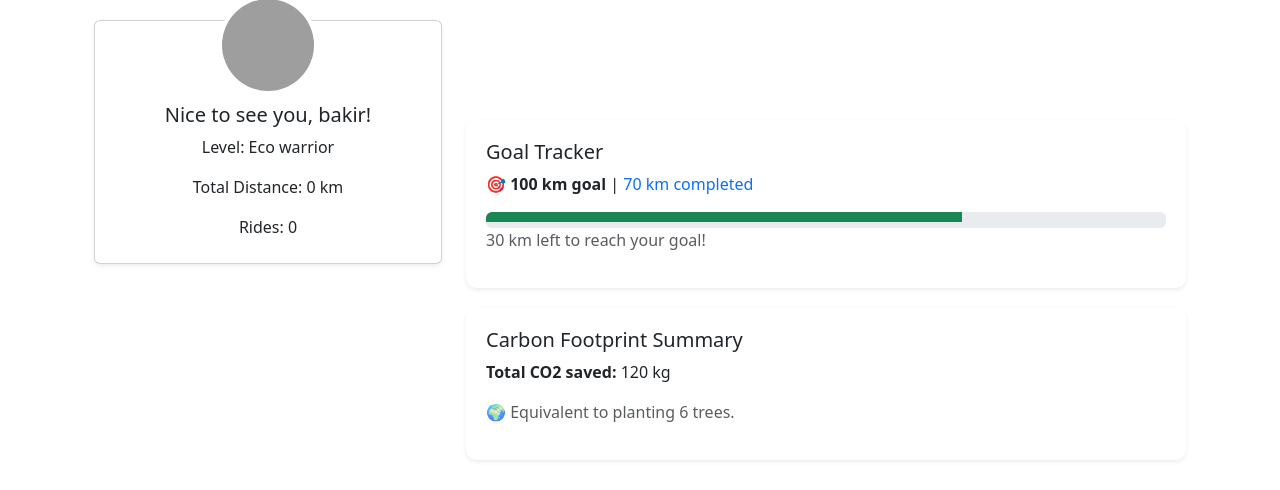
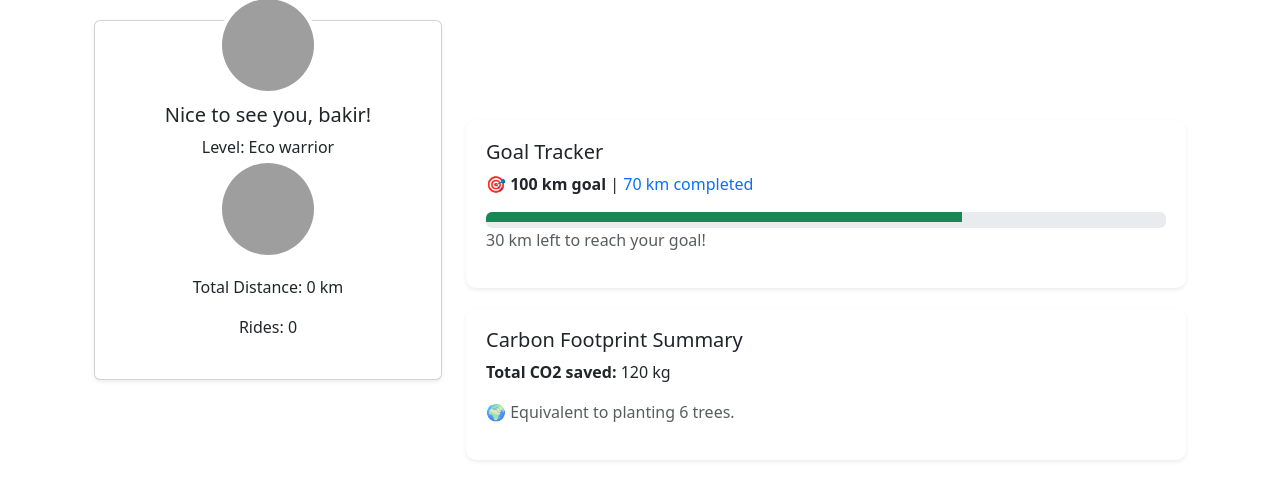
Before and after one commit to BakirBukvic/prvi_korak_hackathon, a Django app: page /profile/ in a window 1280 px wide. Shown: the part 410-900 px from the top of the page. Run offline with Django 5.2, Linux system fonts and the light colour scheme; a user stored in the database is signed in; data comes from the database, SQL or seed files in the repository; both versions use the stored data as it was after the commit; grey boxes are pictures that could not be loaded.

Commit message:
add place to store badges on user profile

```diff
--- a/base/models.py
+++ b/base/models.py
@@ -6,7 +6,7 @@ class UserLevel(models.Model):
     description = models.TextField(blank=True, null=True)
     points = models.IntegerField(default=0)
     svg_path = models.TextField(blank=True, null=True)
-
+    level = models.IntegerField(default=0)
     def __str__(self):
         return self.name
 
--- a/carpooling/settings.py
+++ b/carpooling/settings.py
@@ -124,7 +124,8 @@ USE_TZ = True
 STATIC_URL = 'static/'
 STATICFILES_DIRS = [
     BASE_DIR / "static",
-    BASE_DIR / "base/static",  # Add this line
+    BASE_DIR / "base/static",
+    BASE_DIR / "base/static",
 ]
 
 
--- a/user_profile/templates/user_profile.html
+++ b/user_profile/templates/user_profile.html
@@ -1,5 +1,5 @@
 {% extends 'base.html' %}
-
+{% load static %}  <!-- Add this line -->
 {% block content %}
 
 <style>
@@ -34,6 +34,7 @@
             max-height: 200px;
             overflow-y: scroll;
         }
+
 </style>
     <!-- Hero Image Section -->
     <div class="hero-image"></div>
@@ -44,10 +45,13 @@
             <!-- Left Column - User Card -->
             <div class="col-md-4">
                 <div class="card user-card shadow-sm">
-                    <div class="card-body">
+                    <div class="card-body mb-3">
                         <img src="https://picsum.photos/200/300" alt="{{ user_profile.username }}'s Profile Image">
                         <h5 class="card-title mt-2">Nice to see you, {{ user_profile.username }}!</h5>
-                        <p class="card-text">Level: {{ user_profile.level.name }}</p>
+                        <p class="card-text mb-3">Level: {{ user_profile.level.name }}</p>
+                        <p class="card-text mb-3 " style="margin-top:50px">
+                            <img src="{% static 'base/svgs/bedzevi/'|add:user_profile.level.svg_path %}" alt="{{ user_profile.level.name }} Badge" width="100" height="100">
+                        </p>
                         <p class="card-text">Total Distance: {{ user_profile.km_passed }} km</p>
                         <p class="card-text">Rides: {{ user_profile.number_of_rides }}</p>
                         {% if user_profile.profile_description %}
```
Also changed, not shown: base/migrations/0002_userlevel_level.py (added), base/static/base/svgs/bedzevi/1.svg (added), base/static/base/svgs/bedzevi/11.svg (added), base/static/base/svgs/bedzevi/2.svg (added), base/static/base/svgs/bedzevi/3.svg (added), base/static/base/svgs/bedzevi/4.svg (added), base/static/base/svgs/bedzevi/5.svg (added), base/static/base/svgs/bedzevi/6.svg (added), db.sqlite3.
